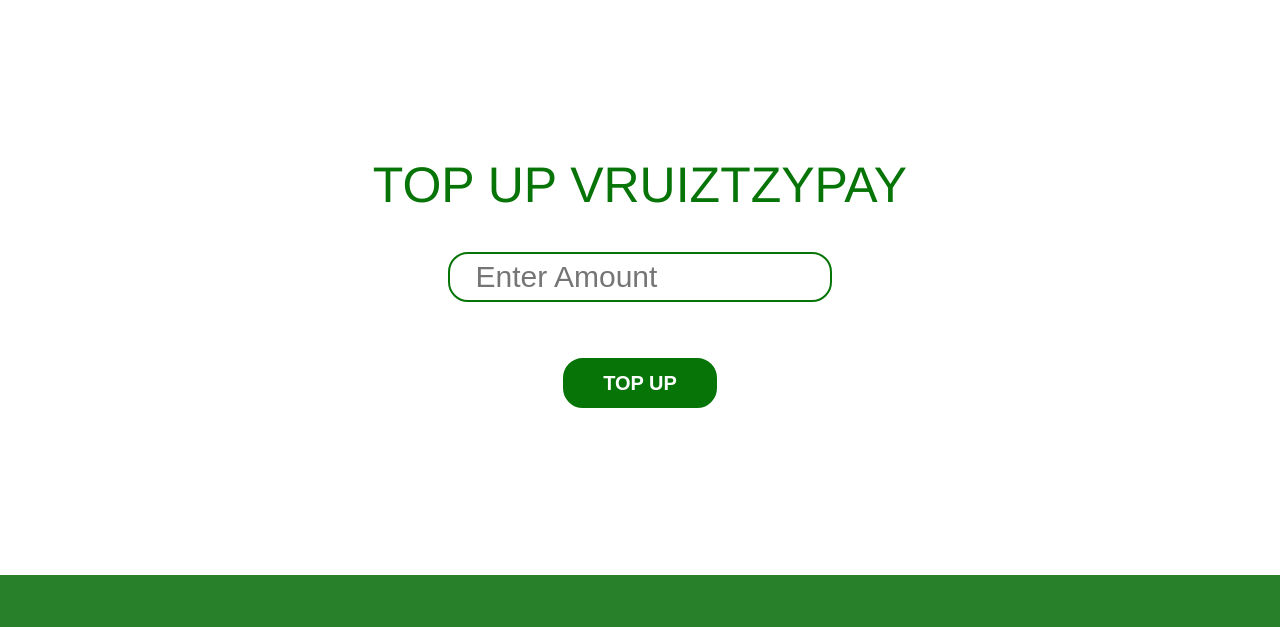
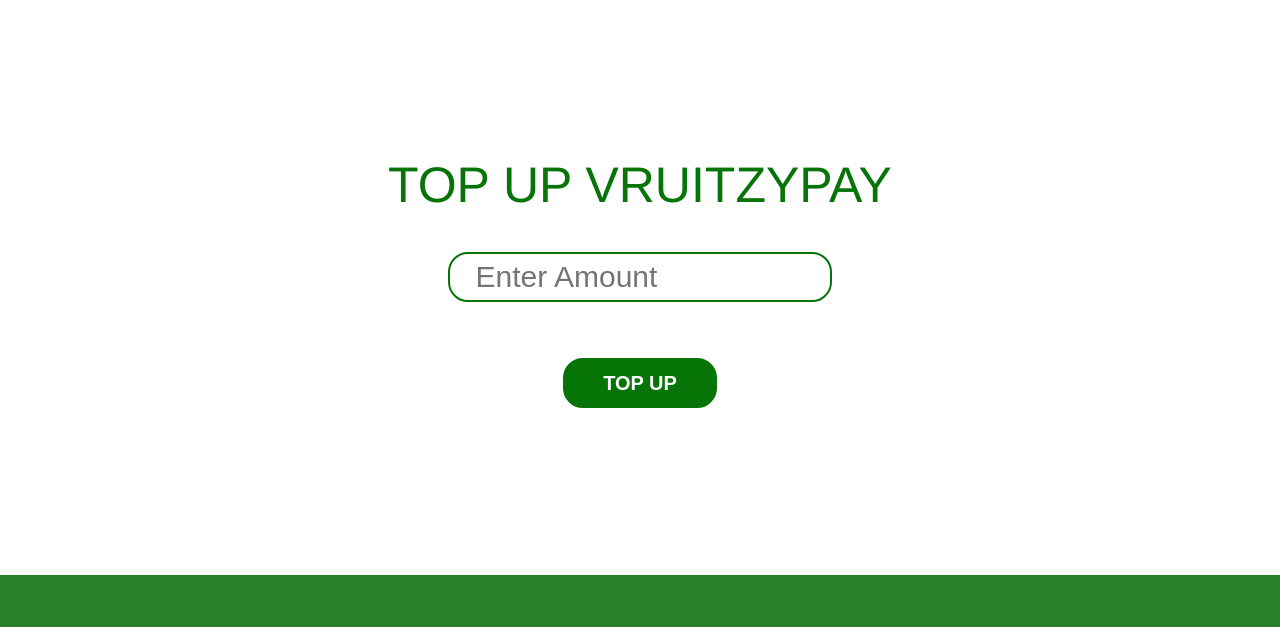
Before and after one commit to LesMiserables1/vruitzy, a plain HTML site: page frontend/PPL/topUpBuyer.html in a window 1280 px wide. Shown: the part 65-692 px from the top of the page. Drawn offline with nearby package versions, Linux system fonts and the light colour scheme.

Commit message:
add top up

```diff
--- a/frontend/PPL/topUpBuyer.html
+++ b/frontend/PPL/topUpBuyer.html
@@ -68,7 +68,7 @@
 
   <!-- Top up-->
   <div style="text-align: center;" class="fullHeight">
-    <h1 style="font-size: 5rem; color: rgb(7, 116, 7); margin-top:12%; margin-bottom: 3%; ">TOP UP VRUIZTZYPAY</h1>
+    <h1 style="font-size: 5rem; color: rgb(7, 116, 7); margin-top:12%; margin-bottom: 3%; ">TOP UP VRUITZYPAY</h1>
     <form style="margin-bottom: 13%;">
         <input style="font-size: 3rem; padding-right: 1%; padding-left: 2%; width:30%; height: 50px; border: 2px solid rgb(7, 116, 7); border-radius: 20px;" type="number" id="topUp" name="topUp" min="10000" placeholder="Enter Amount" step="1000"><br><br>
         <input style="font-size: 2rem; font-weight: 600; border-radius: 20px; width: 12%; height: 50px; margin-top: 3%; border: 2px solid rgb(7, 116, 7); background-color: rgb(7, 116, 7); color: #fff;" type="submit" value="TOP UP">
```
